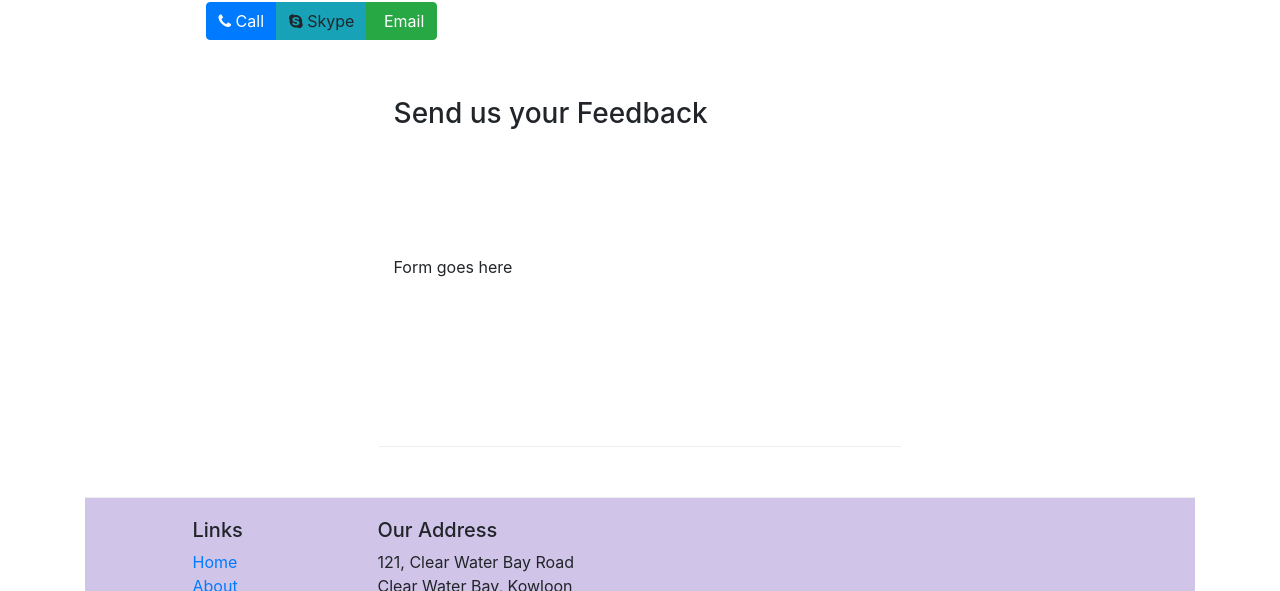
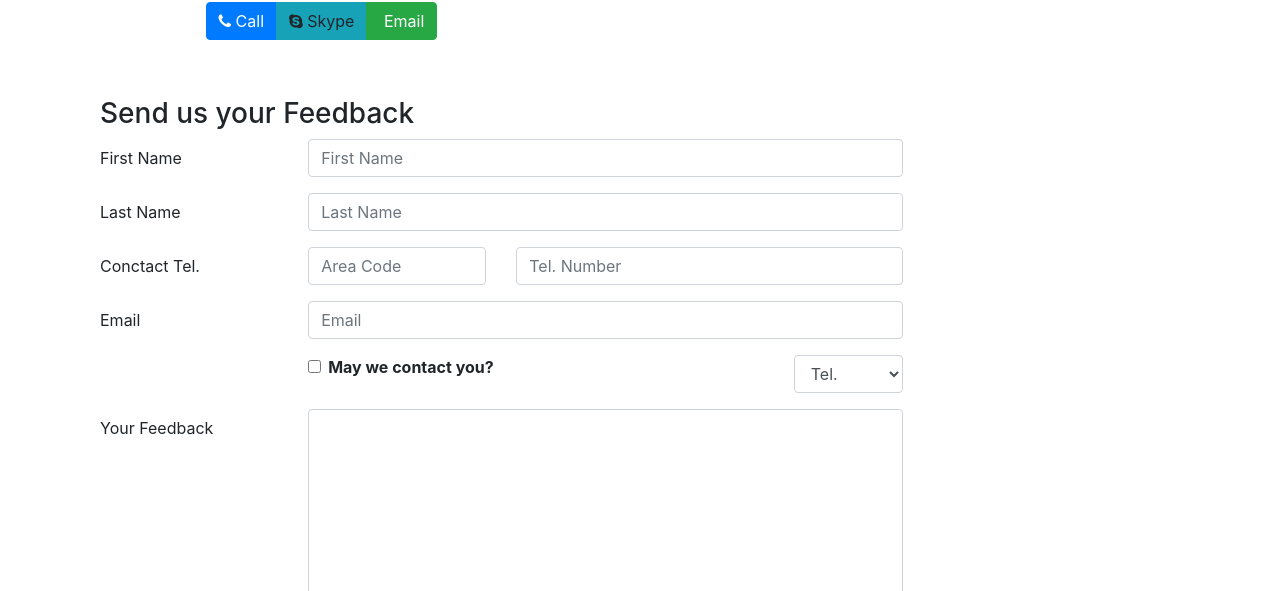
Before and after one commit to tcburley/conFusion, a website: page contactus.html in a window 1280 px wide. Shown: the part 753-1344 px from the top of the page. Drawn offline with nearby package versions, Linux system fonts and the light colour scheme; some icons are missing.

Commit message:
Add forms

```diff
--- a/contactus.html
+++ b/contactus.html
@@ -38,7 +38,7 @@
     <div class="container">
       <div class="row row-header">
         <div class="col-12 col-sm-6">
-                    <h1>Ristorante con Fusion</h1>
+          <h1>Ristorante Con Fusion</h1>
           <p>We take inspiration from the World's best cuisines, and create a unique fusion experience. Our lipsmacking creations will tickle your culinary senses!</p>
         </div>
         <div class="col-12 col-sm">
@@ -91,12 +91,75 @@
           <h3>Send us your Feedback</h3>
         </div>
         <div class="col-12 col-md-9">
-                Form goes here
+
+          <form>
+            <div class="form-group row">
+              <label for="firstname" class="col-md-3 col-form-label">First Name</label>
+              <div class="col-md-9">
+                <input type="text" class="form-control" id="firstname" name="firstname" placeholder="First Name">
+              </div>
+            </div>
+
+            <div class="form-group row">
+              <label for="lastname" class="col-md-3 col-form-label">Last Name</label>
+              <div class="col-md-9">
+                <input type="text" class="form-control" id="lastname" name="lastname" placeholder="Last Name">
+              </div>
+            </div>
+
+            <div class="form-group row">
+              <label for="telnum" class="col-12 col-md-3 col-form-label">Conctact Tel.</label>
+              <div class="col-5 col-md-3">
+                <input type="tel" class="form-control" id="areacode" name="areacode" placeholder="Area Code">
+              </div>
+              <div class="col-7 col-md-6">
+                <input type="tel" class="form-control" id="telnum" name="telnum" placeholder="Tel. Number">
+              </div>
+            </div>
+
+            <div class="form-group row">
+              <label for="emailid" class="col-md-3 col-form-label">Email</label>
+              <div class="col-md-9">
+                <input type="email" class="form-control" id="emailid" name="emailid" placeholder="Email">
+              </div>
+            </div>
+            <div class="form-group row">
+              <div class="col-md-5 offset-md-3">
+                <div class="form-check">
+                  <input type="checkbox" class="form-check-input" name="approve" id="approve" value="">
+                  <label class="form-check-label" for="approve">
+                      <strong>May we contact you?</strong>
+                    </label>
+                </div>
+              </div>
+              <div class="col-md-2 offset-md-2">
+                <select class="form-control">
+                  <option>Tel.</option>
+                  <option>Email</option>
+                </select>
+              </div>
+            </div>
+            <div class="form-group row">
+              <label for="feedback" class="col-md-3 col-form-label">Your Feedback</label>
+              <div class="col-md-9">
+                <textarea class="form-control" id="feedback" name="feedback" rows="12"></textarea>
+              </div>
+            </div>
+            <div class="form-group row">
+              <div class="offset-md-3 col-md-9">
+                <button type="submit" class="btn btn-primary">
+                  Send Feedback
+                </button>
+              </div>
+            </div>
+          </form>
+
         </div>
         <div class="col-12 col-md">
         </div>
       </div>
 
+    </div>
   </div>
 
   <footer class="footer">
```
Also changed, not shown: aboutus.html (+1 -1 lines), index.html (+1 -1 lines). Lines whose indentation alone changed are shown as unchanged.
